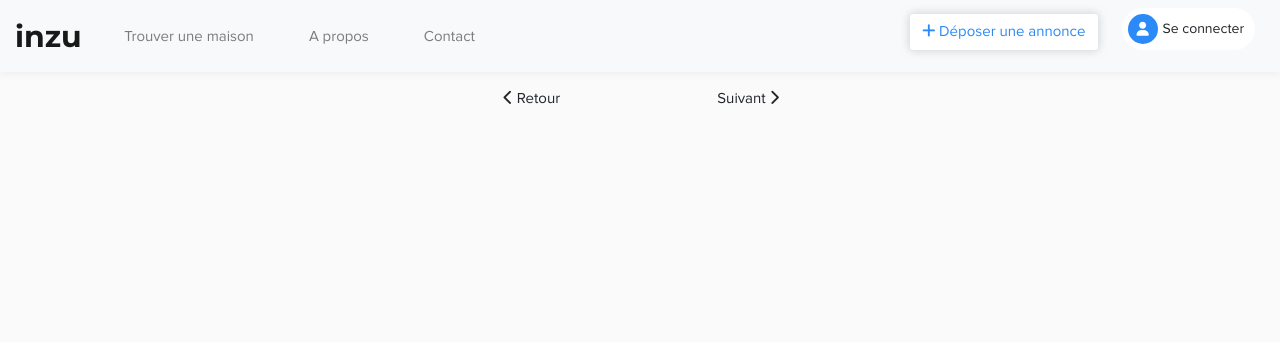
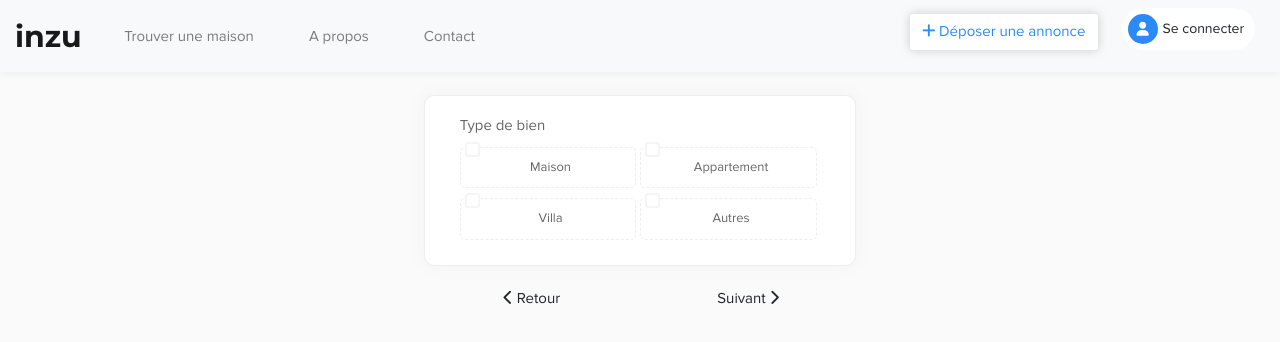
Before and after one commit to Uncle-Sam-Mako/Inzu, a website: page views/add_house.html in a window 1280 px wide. Drawn offline with nearby package versions, Linux system fonts and the light colour scheme; files that its build step writes are made by us from their sources; a web font is replaced by a local one.

Commit message:
Update add_house.html : add #second-step .house-type-bloc

```diff
--- a/scss/_add_house.scss
+++ b/scss/_add_house.scss
@@ -13,4 +13,65 @@
         display: grid;
         grid-template-columns: 50% 50%;
     }
+    #second-step{
+        .house-type-bloc{
+            input[type="radio"]{
+                display: none;
+            }
+            label{
+                display: inline-block;
+                width: 100%;
+                padding: 10px;
+                text-align: center;
+                margin: 5px auto;
+                border: 1px dashed #eee;
+                border-radius: 5px;
+                transition: .5s;
+                padding-left: 15px;
+                word-wrap: break-word;
+            }
+            span:not(.check){
+                position: relative;
+                display: inline-block;
+                width: 49%;
+                margin: auto;
+                .check{
+                    display: flex;
+                    justify-content: center;
+                    align-items: center;
+                    position: absolute;
+                    top: 0px;
+                    left: 5px;
+                    background: #fff;
+                    border: 2px solid #f5f5f5;
+                    border-radius: 3px;
+                    width: 15px;
+                    height: 15px;
+                    font-size: 10px;
+                    color: #fff;
+                    i{
+                        visibility: hidden;
+                    }
+                }
+                input:checked + label{
+                    background: #f1f7ff;
+                    border: 1px solid #008cff;
+                    & + .check{
+                        border-color: #008cff;
+                        background: #008cff;
+                        i{
+                            visibility: visible;
+                        }
+                    }
+                }
+            }
+        }
+    }
 }
+@media (max-width: 680px) {
+    #second-step{
+        label{
+            //width: 60% !important;
+        }
+    }
+}
--- a/scss/_normalize.scss
+++ b/scss/_normalize.scss
@@ -16,7 +16,9 @@ html {
     -webkit-text-size-adjust: 100%;
     /* 2 */
 }
-
+ *{
+     box-sizing: border-box;
+ }
 
 /* Sections
      ========================================================================== */
--- a/scss/main.scss
+++ b/scss/main.scss
@@ -426,29 +426,6 @@
     }
 
     @media (max-width: 992px) {
-        footer{
-            .footer-container{
-               .body{
-                   display: block;
-                   .links-list{
-                       margin: 10px 0;
-                   }
-                }
-            }
-        }
-    }
-
-    @media (min-width: 992px) {
-        .navbar-expand-lg .navbar-collapse {
-            justify-content: space-between;
-            align-items: center;
-        }
-        .invisible-lg {
-            display: none !important;
-        }
-    }
-
-    @media (max-width: 992px) {
         nav {
             background-color: rgba(255, 255, 255, 0.288);
             .nav-item{
@@ -468,4 +445,32 @@
         .invisible-sm {
             display: none !important;
         }
+
+        footer{
+            .footer-container{
+               .body{
+                   display: block;
+                   .links-list{
+                       margin: 10px 0;
+                   }
+                }
+            }
+        }
+
     }
+
+    @media (min-width: 992px) {
+        .navbar-expand-lg .navbar-collapse {
+            justify-content: space-between;
+            align-items: center;
+        }
+        .invisible-lg {
+            display: none !important;
+        }
+    }
+
+    @media (max-width: 680px) {
+        .flex-bloc{
+            padding: 20px 25px;
+        }
+    }
--- a/views/add_house.html
+++ b/views/add_house.html
@@ -4,7 +4,7 @@
     <meta charset="UTF-8">
     <meta name="viewport" content="width=device-width, initial-scale=1.0">
     <meta name="description" content="Trouvez la maison qui vous correspond sur Inzu. Découvrez plusieurs annonces immobilières à des prix incroyables dans votre ville, et dans plusieurs autres.">
-    <title>Trouver une maison | Inzu</title>
+    <title>Ajouter une maison | Inzu</title>
     <link rel="stylesheet" href="https://stackpath.bootstrapcdn.com/bootstrap/4.5.2/css/bootstrap.min.css">
     <link rel="stylesheet" href="https://cdn.jsdelivr.net/npm/@splidejs/splide@latest/dist/css/splide.min.css">
     <link rel="stylesheet" href="../fontawesome-free-5.15.1-web/css/all.min.css">
@@ -78,7 +78,42 @@
                     </span>
                 </form>
             </div>
+            <div id="second-step" class="flex-bloc my-3" style="">
+                <form action="#">
+                    <div class="house-type-bloc">
+                        <h6>Type de bien</h6>
+                        <span class="radio-container">
+                            <input type="radio" name="house-type" id="is-house">
+                            <label for="is-house">Maison</label>
+                            <span class="check">
+                                <i class="fa fa-check"></i>
+                            </span>
+                        </span>
+                        <span class="radio-container">
+                            <input type="radio" name="house-type" id="is-apartment">
+                            <label for="is-apartment">Appartement</label>
+                            <span class="check">
+                                <i class="fa fa-check"></i>
+                            </span>
+                        </span>
+                        <span class="radio-container">
+                            <input type="radio" name="house-type" id="is-villa">
+                            <label for="is-villa">Villa</label>
+                            <span class="check">
+                                <i class="fa fa-check"></i>
+                            </span>
+                        </span>
+                        <span class="radio-container">
+                            <input type="radio" name="house-type" id="is-other">
+                            <label for="is-other">Autres</label>
+                            <span class="check">
+                                <i class="fa fa-check"></i>
+                            </span>
+                        </span>
+                    </div>
 
+                </form>
+            </div>
             <div class="change-step">
                 <button class="go-back btn"><i class="fa fa-chevron-left"></i> Retour</button>
                 <button class="next-step btn">Suivant <i class="fa fa-chevron-right"></i></button>
```
Also changed, not shown: css/main.css, 1 other file.
